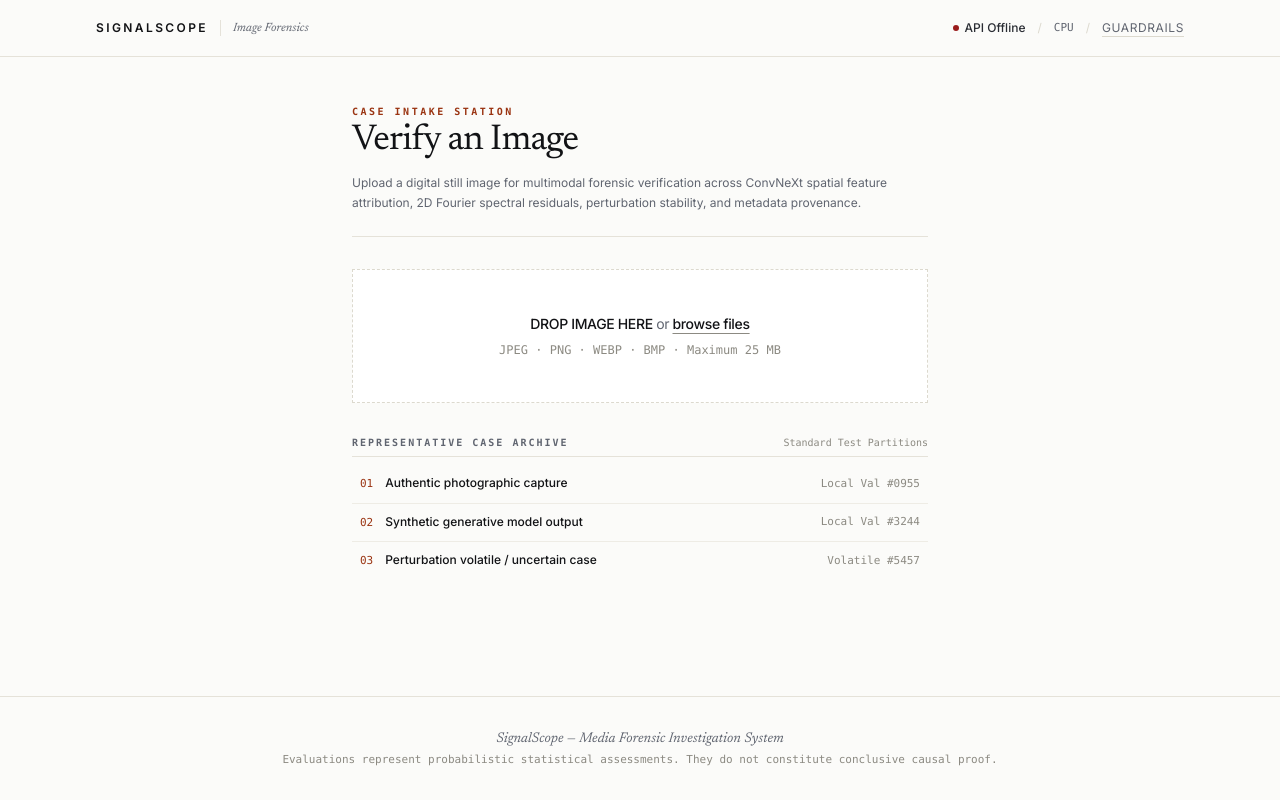
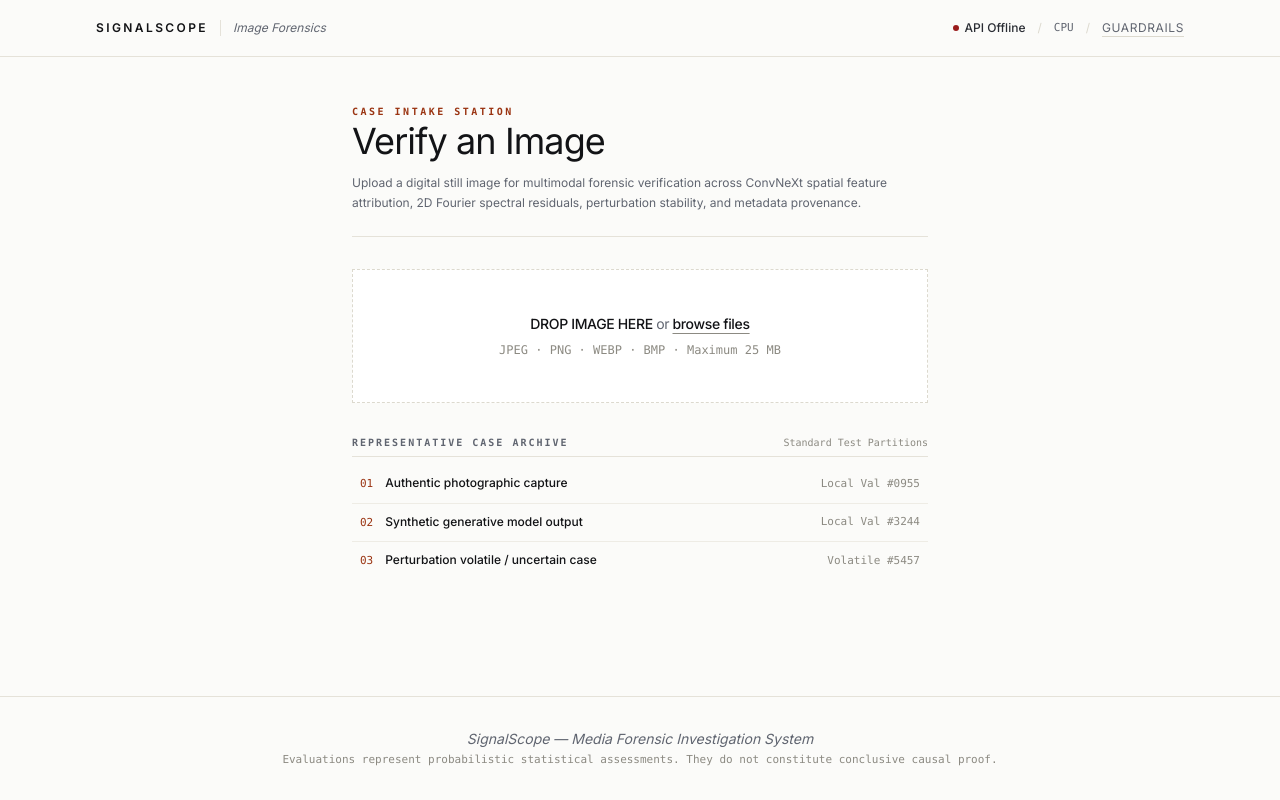
Before and after one commit to jlwebcraft/SignalScope, a Next.js app in the folder frontend/: page / in a window 1280 px wide. Built offline with nearby package versions, Linux system fonts and the light colour scheme; no server answers.

Commit message:
feat(frontend): establish SignalScope forensic visual system

```diff
--- a/frontend/src/app/globals.css
+++ b/frontend/src/app/globals.css
@@ -1,70 +1,70 @@
-@import url("https://fonts.googleapis.com/css2?family=Newsreader:ital,opsz,wght@0,6..72,400;0,6..72,500;0,6..72,600;0,6..72,700;1,6..72,400&family=Inter:wght@400;500;600;700&family=JetBrains+Mono:wght@400;500;600&display=swap");
+@import url("https://fonts.googleapis.com/css2?family=Inter:wght@400;500;600;700&family=JetBrains+Mono:wght@400;500;600;700&display=swap");
 @import "tailwindcss";
 
 @layer base {
   :root {
-    --canvas: #fbfbf9;
-    --surface-stone: #f3f1ea;
-    --surface-paper: #ffffff;
-    --border-stone: #e5e2d9;
-    --border-subtle: #eeece5;
-    --ink-primary: #121316;
-    --ink-body: #2a2d34;
-    --ink-muted: #606570;
-    --ink-subtle: #8c8a82;
-    --accent-rust: #9a3412;
+    --canvas: #f8f9fa;
+    --surface: #ffffff;
+    --surface-subtle: #f1f5f9;
+    --border: #e2e8f0;
+    --border-strong: #cbd5e1;
+    --ink-primary: #0f172a;
+    --ink-secondary: #334155;
+    --ink-muted: #64748b;
+    --ink-subtle: #94a3b8;
+    --forensic-accent: #0369a1;
+
+    --status-real-text: #15803d;
+    --status-real-bg: #f0fdf4;
+    --status-real-border: #bbf7d0;
+
+    --status-ai-text: #b91c1c;
+    --status-ai-bg: #fef2f2;
+    --status-ai-border: #fecaca;
+
+    --status-uncertain-text: #b45309;
+    --status-uncertain-bg: #fffbeb;
+    --status-uncertain-border: #fde68a;
   }
 
   body {
     background-color: var(--canvas);
-    color: var(--ink-body);
+    color: var(--ink-secondary);
     font-family: "Inter", -apple-system, BlinkMacSystemFont, "Segoe UI", Roboto, sans-serif;
     min-height: 100vh;
     overflow-x: hidden;
     -webkit-font-smoothing: antialiased;
   }
 
-  h1, h2, h3, .font-serif-editorial {
-    font-family: "Newsreader", "Charter", "Georgia", "Cambria", serif;
+  code, pre, .font-mono {
+    font-family: "JetBrains Mono", ui-monospace, SFMono-Regular, Menlo, Monaco, Consolas, monospace;
+    font-feature-settings: "tnum" on, "zero" on;
   }
 }
 
-/* Custom editorial scrollbar */
+/* Custom precision forensic scrollbar */
 ::-webkit-scrollbar {
-  width: 6px;
-  height: 6px;
+  width: 5px;
+  height: 5px;
 }
 ::-webkit-scrollbar-track {
-  background: #fbfbf9;
+  background: #f8f9fa;
 }
 ::-webkit-scrollbar-thumb {
-  background: #dcd9ce;
-  border-radius: 3px;
+  background: #cbd5e1;
+  border-radius: 2px;
 }
 ::-webkit-scrollbar-thumb:hover {
-  background: #c7c3b6;
+  background: #94a3b8;
 }
 
-/* Editorial Typography & Data Primitives */
-.font-editorial {
-  font-family: "Newsreader", "Charter", "Georgia", "Cambria", serif;
+/* Accessible focus ring */
+.focus-forensic:focus-visible {
+  outline: 2px solid #0f172a;
+  outline-offset: 2px;
 }
 
-.data-mono {
-  font-family: "JetBrains Mono", ui-monospace, SFMono-Regular, Menlo, Monaco, Consolas, monospace;
+/* Tabular numbers for evidence data rows */
+.num-tabular {
+  font-variant-numeric: tabular-nums;
 }
-
-/* Editorial Dividers and Mounts */
-.dossier-rule {
-  border-color: #e5e2d9;
-}
-
-.dossier-surface {
-  background-color: #f5f3ec;
-  border: 1px solid #e5e2d9;
-}
-
-.dossier-paper {
-  background-color: #ffffff;
-  border: 1px solid #e5e2d9;
-}
--- a/frontend/src/app/layout.tsx
+++ b/frontend/src/app/layout.tsx
@@ -2,9 +2,9 @@
 import "./globals.css";
 
 export const metadata: Metadata = {
-  title: "SignalScope — Image Forensics & Authenticity Verification",
+  title: "SignalScope — Image Authenticity & Forensics Workstation",
   description:
-    "Independent media forensic verification using spatial feature attribution, 2D Fourier spectral harmonics, and perturbation stability.",
+    "Specialist image authenticity examination workstation utilizing spatial ConvNeXt feature attribution, 2D Fourier spectral residuals, perturbation stability stress-testing, and C2PA/EXIF provenance.",
 };
 
 export default function RootLayout({
@@ -14,7 +14,7 @@
 }) {
   return (
     <html lang="en">
-      <body className="bg-[#fbfbf9] text-[#2a2d34] min-h-screen antialiased selection:bg-[#9a3412]/15 selection:text-[#121316]">
+      <body className="bg-[#f8f9fa] text-[#334155] min-h-screen antialiased selection:bg-[#0f172a] selection:text-[#ffffff]">
         {children}
       </body>
     </html>
```
